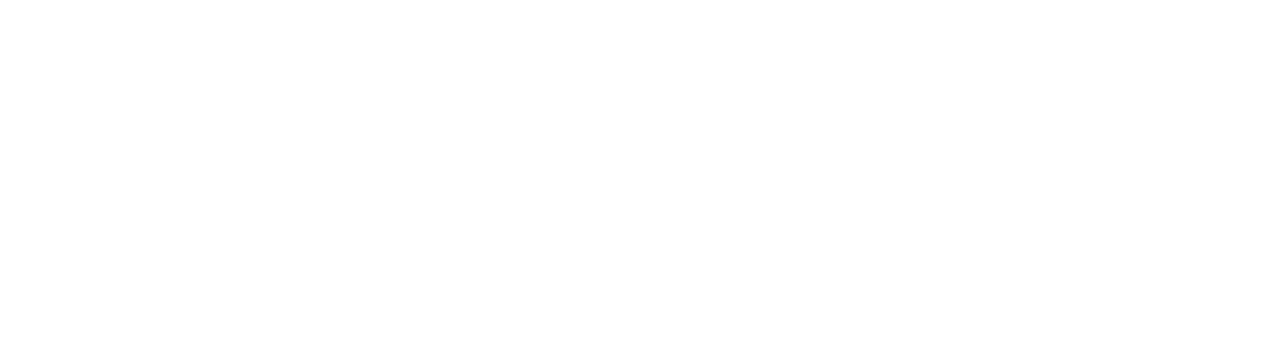
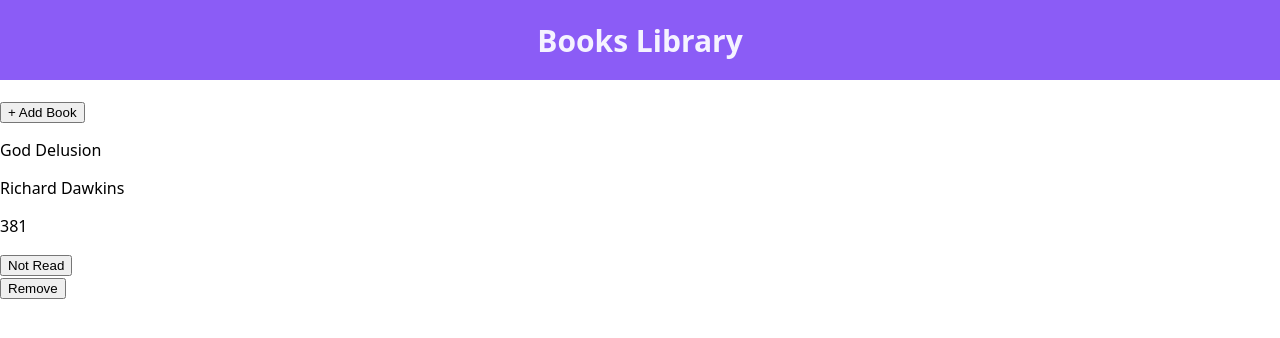
Before and after one commit to ahmedhosssam/book-library, a plain HTML site: page index.html in a window 1280 px wide. Drawn offline with Linux system fonts and the light colour scheme.

Commit message:
finish header styling

```diff
--- a/index.html
+++ b/index.html
@@ -6,7 +6,19 @@
     <meta name="viewport" content="width=device-width, initial-scale=1.0" />
     <link rel="stylesheet" href="style.css" />
     <script src="/script.js"></script>
-    <title>Book Library</title>
+    <title>Books Library</title>
   </head>
-  <body></body>
+  <body>
+    <header>Books Library</header>
+    <div class="content">
+      <div><button class="add-book">+ Add Book</button></div>
+      <div class="book-card">
+        <div><p class="book-name">God Delusion</p></div>
+        <div><p class="book-author">Richard Dawkins</p></div>
+        <div><p class="book-pages">381</p></div>
+        <div><button class="is-read">Not Read</button></div>
+        <div><button class="remove">Remove</button></div>
+      </div>
+    </div>
+  </body>
 </html>
--- a/style.css
+++ b/style.css
@@ -0,0 +1,23 @@
+:root {
+  font-family: system-ui, -apple-system, BlinkMacSystemFont, 'Segoe UI', Roboto,
+    Oxygen, Ubuntu, Cantarell, 'Open Sans', 'Helvetica Neue', sans-serif;
+}
+
+body {
+  display: flex;
+  flex-direction: column;
+  margin: 0;
+  padding: 0;
+}
+
+header {
+  background-color: #8b5cf6;
+  display: flex;
+  align-items: center;
+  justify-content: center;
+  height: 80px;
+  color: #f5f3ff;
+  font-weight: bold;
+  font-size: 30px;
+  margin-bottom: 20px;
+}
```
